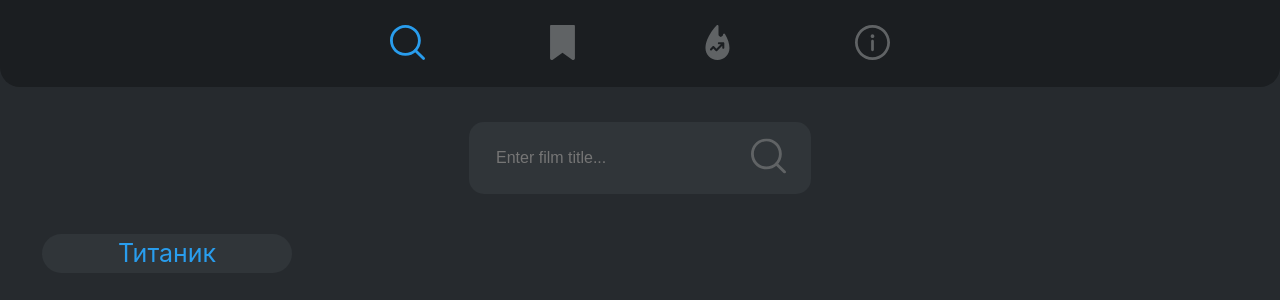
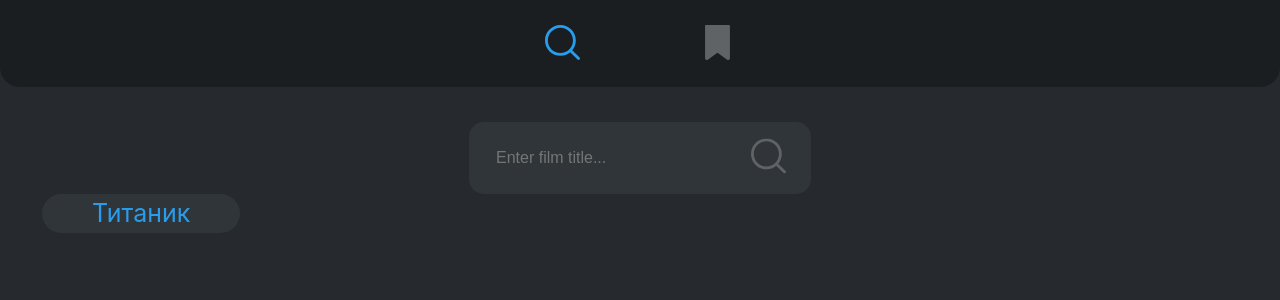
Before and after one commit to nikitababko/list-movies, a React (Create React App) app: page / in a window 1280 px wide. Shown: the top 300 px of the page. Built offline with nearby package versions, Linux system fonts and the light colour scheme; no server answers.

Commit message:
Return tag-movie.

```diff
--- a/src/components/Body/index.js
+++ b/src/components/Body/index.js
@@ -9,8 +9,8 @@ const Body = () => {
   return (
     <div className="body">
       <Switch>
-        <Route exact path="/" component={Search} />
-        <Route exact path="/trendings" component={ListMovies} />
+        <Route exact path="/" component={ListMovies} />
+        <Route exact path="/favorites" component={ListMovies} />
       </Switch>
     </div>
   );
--- a/src/components/Header/index.js
+++ b/src/components/Header/index.js
@@ -20,13 +20,13 @@ const Header = () => {
           <FavIcon />
         </Link>
 
-        <Link className="nav__link" to="/trendings">
+        {/* <Link className="nav__link" to="/trendings">
           <TrendingIcon />
         </Link>
 
         <Link className="nav__link" to="/">
           <InformationIcon />
-        </Link>
+        </Link> */}
       </nav>
     </header>
   );
--- a/src/components/ListMovies/index.js
+++ b/src/components/ListMovies/index.js
@@ -3,6 +3,7 @@ import React, { useState, useEffect } from 'react';
 import CardMovie from 'components/CardMovie';
 
 import './index.scss';
+import Search from 'components/Search';
 
 const ListMovies = () => {
   const [movies, setMovies] = useState([]);
@@ -20,6 +21,14 @@ const ListMovies = () => {
 
   return (
     <div className="list-movies">
+      <Search />
+
+      <div className="list-movies__header">
+        <div className="tag-movie">
+          <p>Титаник</p>
+        </div>
+      </div>
+
       <div className="list-movies__body">
         <CardMovie movies={movies} />
       </div>
--- a/src/components/ListMovies/index.scss
+++ b/src/components/ListMovies/index.scss
@@ -1,5 +1,20 @@
 .list-movies {
   margin-top: 16px;
+
+  &__header {
+    display: flex;
+    justify-content: space-between;
+
+    .tag-movie {
+      padding: 7px 50px;
+
+      background-color: #303539;
+      color: #299ded;
+      font-size: 25px;
+
+      border-radius: 50px;
+    }
+  }
 
   &__body {
     display: flex;
--- a/src/components/Search/index.js
+++ b/src/components/Search/index.js
@@ -7,16 +7,10 @@ import './index.scss';
 const Search = () => {
   return (
     <div className="search">
-      <div className="search__inner">
-        <input type="text" placeholder="Enter film title..." />
-        <button>
-          <SearchIcon />
-        </button>
-      </div>
-
-      <div className="tag-movie">
-        <p>Титаник</p>
-      </div>
+      <input type="text" placeholder="Enter film title..." />
+      <button>
+        <SearchIcon />
+      </button>
     </div>
   );
 };
--- a/src/components/Search/index.scss
+++ b/src/components/Search/index.scss
@@ -1,8 +1,8 @@
 .search {
-  &__inner {
   position: relative;
+
+  margin: 0 auto;
   max-width: 342px;
-    margin: 0 auto 40px;
 
   input {
     width: 100%;
@@ -30,16 +30,3 @@
     background-color: transparent;
   }
 }
-
-  .tag-movie {
-    padding: 7px 50px;
-    width: 250px;
-    text-align: center;
-
-    background-color: #303539;
-    color: #299ded;
-    font-size: 25px;
-
-    border-radius: 50px;
-  }
-}
```
Lines whose indentation alone changed are shown as unchanged.
